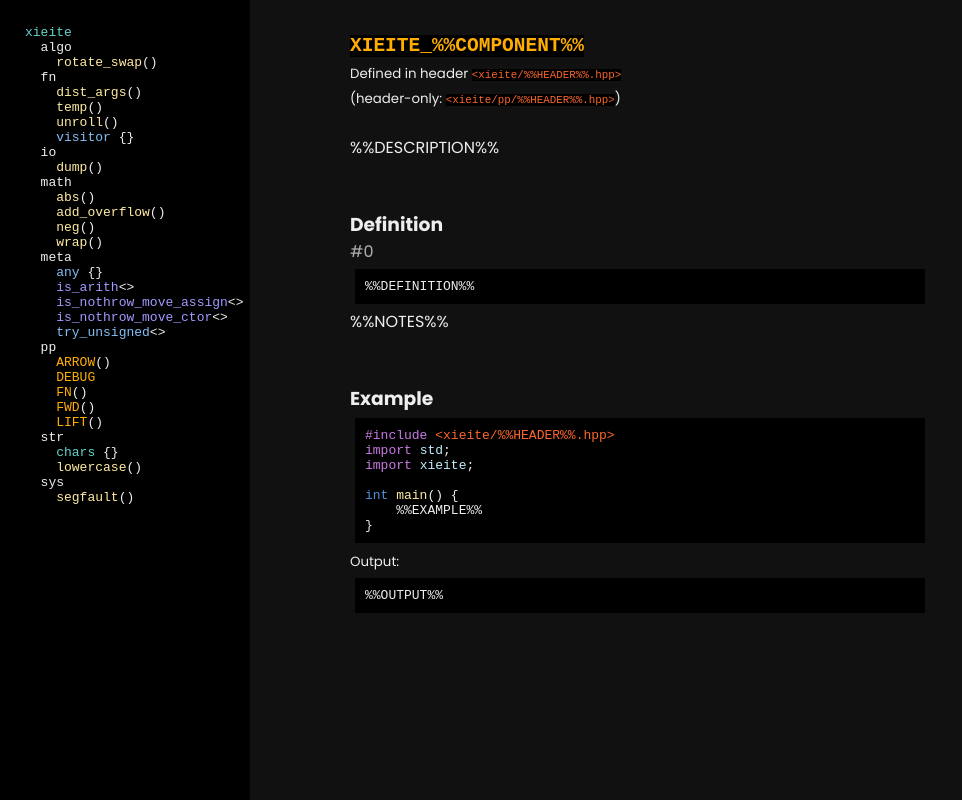
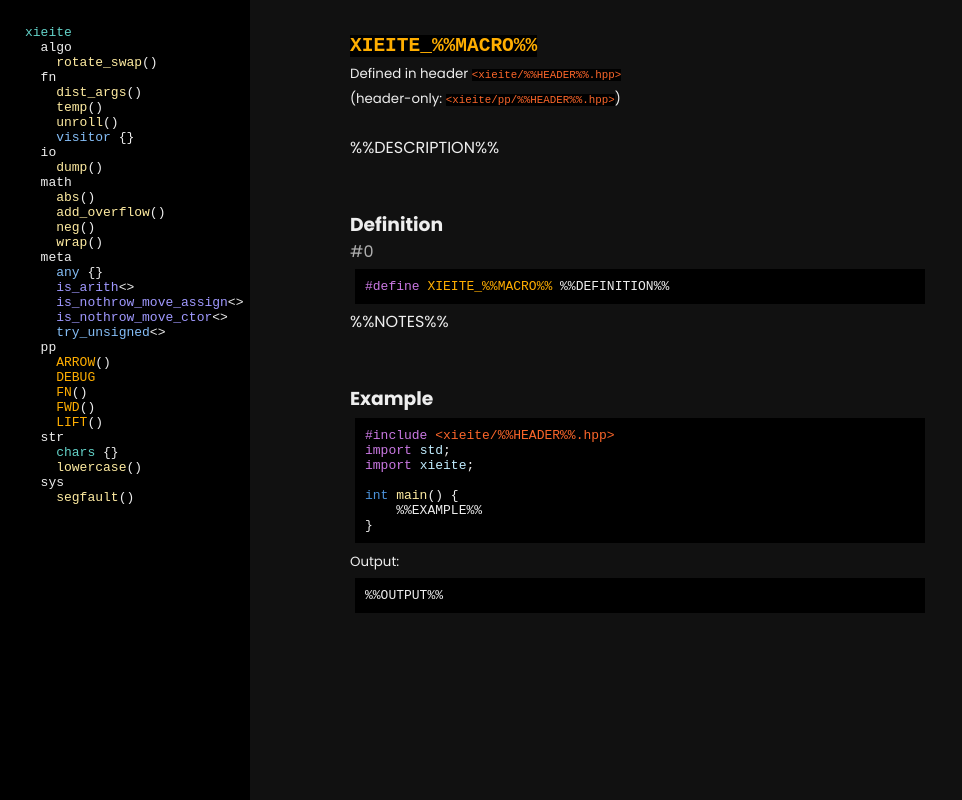
Before and after one commit to xieite/xieite.github.io, a plain HTML site: page template1.html in a window 1280 px wide. Shown: the whole page, without its empty margins (0-962 px from the left). Drawn offline with Linux system fonts and the light colour scheme.

Commit message:
Update templates

```diff
--- a/template1.html
+++ b/template1.html
@@ -1,7 +1,7 @@
 <!DOCTYPE html>
 <html>
 	<head>
-		<title>XIEITE_%%COMPONENT%%</title>
+		<title>XIEITE_%%MACRO%%</title>
 		<style> body { background: #000000; } </style>
 		<link href="/_style.css" rel="stylesheet"/>
 	</head>
@@ -9,7 +9,7 @@
 		<input type="checkbox"/>
 		<iframe src="../_links.html" frameborder="0"></iframe>
 		<main>
-			<a href=""><h2><code><i_>XIEITE_%%COMPONENT%%</i_></code></h2></a>
+			<a href=""><h2><code><i_>XIEITE_%%MACRO%%</i_></code></h2></a>
 			<small>
 				Defined in header <a href="https://github.com/Eczbek/xieite/blob/main/include/xieite/%%PATH%%.hpp" target="_blank"><code><s_>&lt;xieite/%%HEADER%%.hpp&gt;</code></a><br/>
 				(header-only: <a href="https://github.com/Eczbek/xieite/blob/header/include/xieite/pp/%%PATH%%.hpp" target="_blank"><code><s_>&lt;xieite/pp/%%HEADER%%.hpp&gt;</s_></code></a>)
@@ -21,7 +21,7 @@
 			<a id="decl" href="#decl"><h3>Definition</h3></a>
 			<a id="decl-0" href="#decl-0" class="gray">#0</a>
 			<blockquote>
-<pre>%%DEFINITION%%</pre>
+<pre><p_>#define</p_> <i_>XIEITE_%%MACRO%%</i_> %%DEFINITION%%</pre>
 			</blockquote>
 			%%NOTES%%<br/>
 			<br/>
```
Also changed, not shown: meta/any/op/cast.html (+1 -1 lines), template0.html (+1 -1 lines).
